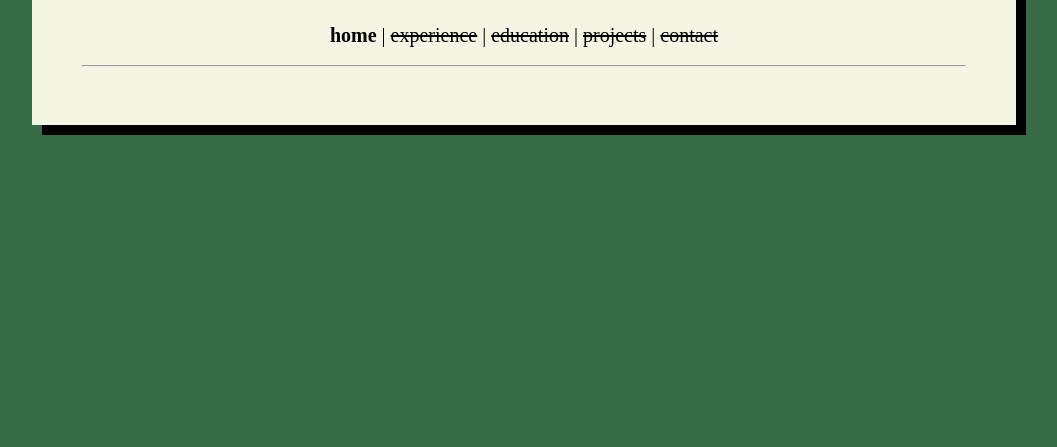
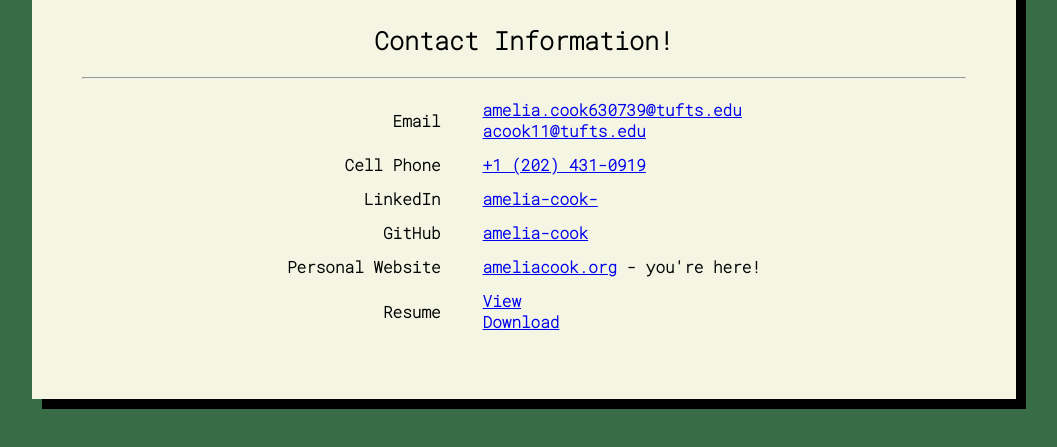
Before and after one commit to amelia-cook/website, a plain HTML site: page index.html in a window 1280 px wide. Shown: the part 183-630 px from the top of the page, without its empty margins (116-1173 px from the left). Drawn offline with Linux system fonts and the light colour scheme.

Commit message:
GHC contact info updates

```diff
--- a/index.html
+++ b/index.html
@@ -14,34 +14,47 @@
             <h1>
                 Amelia Cook
             </h1>
-            <div class="navbar">
-                <a href="/" style="font-weight: 700">home</a> |
-                <a href="#experience" style="text-decoration: line-through;">experience</a> |
-                <a href="#education" style="text-decoration: line-through;">education</a> |
-                <a href="#projects" style="text-decoration: line-through;">projects</a> |
-                <a href="#contact" style="text-decoration: line-through;">contact</a>
-            </div>
+            <h2>
+                Contact Information!
+            </h2>
+
             <hr>
-            <!-- <div id="experience">
-                <h2>Experience</h2>
-                <h3>Internship Experience</h3>
-                <h3>Other Experience</h3>
-            </div>
-            <div id="education">
-                <h2>
-                    Education
-                </h2>
-            </div>
-            <div id="projects">
-                <h2>
-                    Projects
-                </h2>
-            </div>
-            <div id="contact">
-                <h2>
-                    Contact
-                </h2>
-            </div> -->
+
+            <table class="contact">
+                <tr>
+                    <td class="first">Email</td>
+                    <td class="second">
+                        <a href="mailto:amelia.cook630739@tufts.edu">amelia.cook630739@tufts.edu</a>
+                        </br>
+                        <a href="mailto:acook11@tufts.edu">acook11@tufts.edu</a>
+                    </td>
+                </tr>
+                <tr>
+                    <td class="first">Cell Phone</td>
+                    <td class="second"><a href="tel:202-431-0919">+1 (202) 431-0919</a></td>
+                </tr>
+                <tr>
+                    <td class="first">LinkedIn</td>
+                    <td class="second"><a href="https://www.linkedin.com/in/amelia-cook-/">amelia-cook-</a></td>
+                </tr>
+                <tr>
+                    <td class="first">GitHub</td>
+                    <td class="second"><a href="https://github.com/amelia-cook">amelia-cook</a></td>
+                </tr>
+                <tr>
+                    <td class="first">Personal Website</td>
+                    <td class="second"><a href="https://ameliacook.org/">ameliacook.org</a> - you're here!</td>
+                </tr>
+                <tr>
+                    <td class="first">Resume</td>
+                    <td class="second">
+                        <a href="./Amelia_Cook_Resume.pdf" target="_blank">View</a>
+                        </br>
+                        <a href="./Amelia_Cook_Resume.pdf" download>Download</a>
+                    </td>
+                </tr>
+            </table>
+
         </div>
     </body>
 </html>
--- a/stylesheet.css
+++ b/stylesheet.css
@@ -30,46 +30,34 @@ h1 {
 }
 
 h2 {
-    text-align: left;
+    text-align: center;
     font-size: 25px;
+    font-weight: bold;
     font-family: 'Roboto Mono', monospace;
     /* text-decoration: underline; */
 }
 
-h3 {
-    text-align: left;
-    font-size: 20;
-    font-family: 'Roboto Mono', monospace;
+.contact {
+    display: inline-block;
+    padding: 0px 0px 10px 0px;
 }
 
-a:visited, a:link {
-    color: black;
-    text-decoration-line: none;
+.first {
+    text-align: right;
+    font-size: 15;
+    font-weight: bold;
+    font-family: 'Roboto Mono', monospace;
+    padding-top: 10px;
+    padding-left: 10px;
+    padding-right: 10px;
 }
 
-/* @media (prefers-color-scheme: dark) {
-    body {
-        background: rgb(60, 83, 83);
-        color: rgb(222, 232, 243);
-    }
-
-    .main h1 {
-        color: rgb(222, 232, 243);
-    }
-
-    div.navbar {
-        background-color: rgb(17, 27, 27);
-        color: rgb(222, 232, 243);
-    }
-} */
-
-/* html, body {
-	height: 100%;
-	margin: 0;
-} */
-/* .main {
-	height: 100%;
-	width: 800px;
-	margin: 0 auto;
-	background: #999;
-} */
+.second {
+    text-align: left;
+    font-size: 15;
+    font-weight: bold;
+    font-family: 'Roboto Mono', monospace;
+    padding-top: 10px;
+    padding-left: 30px;
+    padding-right: 10px;
+}
```
Also changed, not shown: 1 other file.
